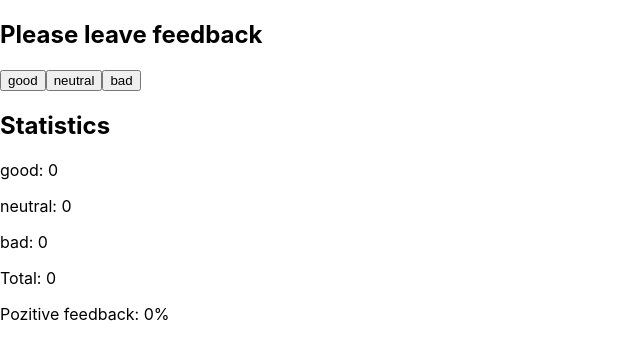
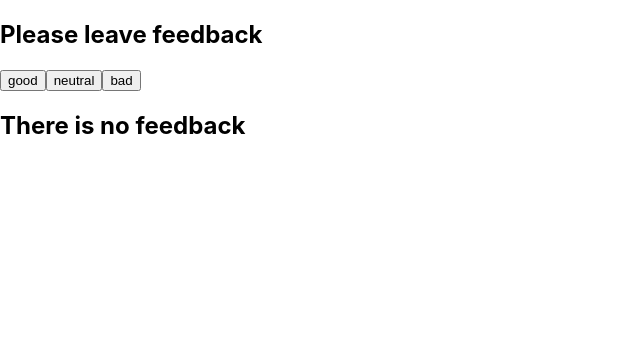
Before and after one commit to MaksymKonin/goit-react-hw-04-feedback, a React (Create React App) app: page / in a window 1280 px wide. Shown: the top 360 px of the page, without its empty margins (0-640 px from the left). Built offline with nearby package versions, Linux system fonts and the light colour scheme.

Commit message:
правка визову ф-й +умова ренедру статистики

```diff
--- a/src/components/App.jsx
+++ b/src/components/App.jsx
@@ -2,6 +2,7 @@ import { Component } from 'react';
 import Section from './section';
 import FeedbackOptions from './feedbackOptions';
 import Statistics from './statistics';
+import Notification from './notification';
 
 class App extends Component {
   state = {
@@ -13,34 +14,41 @@ class App extends Component {
   addFeedback = e => {
     // let value = e.target.textContent;
     let value = e.target.value;
-    this.setState(prev => ({ [value]: prev[value] + 1 }));
+    return this.setState(prev => ({ [value]: prev[value] + 1 }));
   };
 
-  countTotalFeedback() {
+  countTotalFeedback = () => {
     return this.state.bad + this.state.neutral + this.state.good;
-  }
+  };
 
-  countPositiveFeedbackPercentage() {
+  countPositiveFeedbackPercentage = () => {
     const totalFeedback = this.countTotalFeedback();
     const positiveFeedbackPercentage =
       totalFeedback > 0
         ? Math.ceil((this.state.good / totalFeedback) * 100)
         : 0;
     return positiveFeedbackPercentage;
-  }
+  };
 
   render() {
+    const { good, neutral, bad } = this.state;
     return (
       <div>
         <Section title="Please leave feedback">
           <FeedbackOptions onLeaveFeedback={this.addFeedback} />
-          <Statistics
-            good={this.state.good}
-            neutral={this.state.neutral}
-            bad={this.state.bad}
-            onCountTotalFeedback={this.countTotalFeedback()}
-            onCountPositiveFeedbackPercentage={this.countPositiveFeedbackPercentage()}
-          />
+          {this.countTotalFeedback() > 0 ? (
+            <Statistics
+              good={good}
+              neutral={neutral}
+              bad={bad}
+              onCountTotalFeedback={this.countTotalFeedback}
+              onCountPositiveFeedbackPercentage={
+                this.countPositiveFeedbackPercentage
+              }
+            />
+          ) : (
+            <Notification message={'There is no feedback'} />
+          )}
         </Section>
       </div>
     );
--- /dev/null
+++ b/src/components/notification/Notification.jsx
@@ -0,0 +1,11 @@
+import PropTypes from 'prop-types';
+const Notification = ({ message }) => {
+  return (
+    <div>
+      <h2>{message}</h2>
+    </div>
+  );
+};
+export default Notification;
+
+Notification.prototypes = { message: PropTypes.string.isRequired };
--- /dev/null
+++ b/src/components/notification/index.js
@@ -0,0 +1 @@
+export { default } from './Notification';
--- a/src/components/section/Section.jsx
+++ b/src/components/section/Section.jsx
@@ -1,3 +1,4 @@
+import PropTypes from 'prop-types';
 const Section = ({ title, children }) => {
   return (
     <section>
@@ -7,3 +8,5 @@ const Section = ({ title, children }) => {
   );
 };
 export default Section;
+
+Section.prototypes = { title: PropTypes.string.isRequired };
--- a/src/components/statistics/Statistics.jsx
+++ b/src/components/statistics/Statistics.jsx
@@ -1,4 +1,6 @@
-const Section = ({
+import PropTypes from 'prop-types';
+
+const Statistics = ({
   good,
   neutral,
   bad,
@@ -11,9 +13,15 @@ const Section = ({
       <p>good: {good}</p>
       <p>neutral: {neutral}</p>
       <p>bad: {bad}</p>
-      <p>Total: {onCountTotalFeedback}</p>
-      <p>Pozitive feedback: {onCountPositiveFeedbackPercentage}%</p>
+      <p>Total: {onCountTotalFeedback()}</p>
+      <p>Pozitive feedback: {onCountPositiveFeedbackPercentage()}%</p>
     </div>
   );
 };
-export default Section;
+export default Statistics;
+
+Statistics.prototypes = {
+  good: PropTypes.number.isRequired,
+  neutral: PropTypes.number.isRequired,
+  bad: PropTypes.number.isRequired,
+};
```
